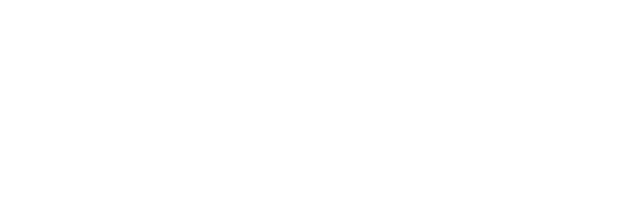
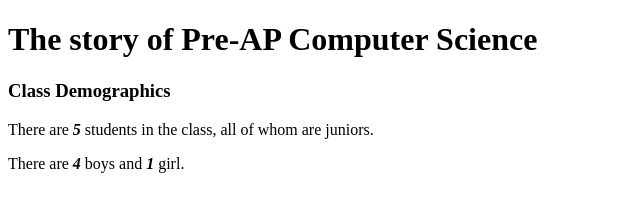
Before and after one commit to AndreNS2028/CS1-Unit1-Notes, a plain HTML site: page index.html in a window 1280 px wide. Shown: the whole page, without its empty margins (0-640 px from the left). Drawn offline with Linux system fonts and the light colour scheme.

Commit message:
working with text notes

```diff
--- a/index.html
+++ b/index.html
@@ -7,5 +7,14 @@
 
 
   <body>
+    <h1>The story of Pre-AP Computer Science</h1>
+  <!--This is a comment. My next section needs more information.-->
+      <h3>Class Demographics</h3>
+
+      <p>There are <strong><em>5</em></strong> students in the class, all of whom are juniors. </p>
+
+
+      <p>There are <strong><em>4</em></strong> boys and <strong><em>1</em></strong> girl.
+      </p>
   </body>
 </html>
```
